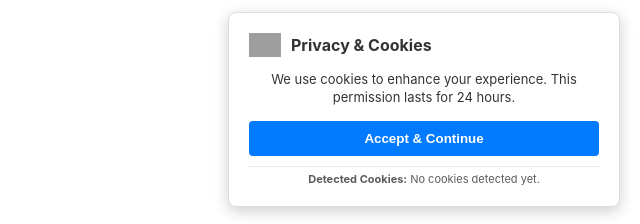
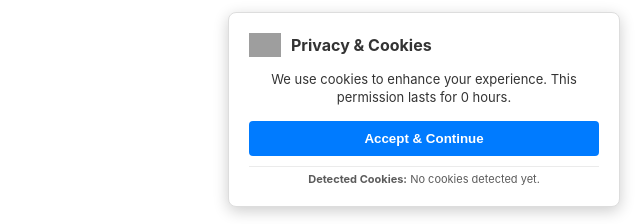
Before and after one commit to tsprego/simple-gdpr-widget, a plain HTML site: page index.html in a window 1280 px wide. Shown: the part 573-797 px from the top of the page, 640-1280 px from the left. Drawn offline with Linux system fonts and the light colour scheme; grey boxes are pictures that could not be loaded.

Commit message:
Update GDPR logo and validity hours

```diff
--- a/index.html
+++ b/index.html
@@ -9,9 +9,9 @@
 
     <script>
         window.GDPR_CONFIG = {
-            logo: 'https://github.githubassets.com/images/modules/logos_page/GitHub-Mark.png',
+            logo: 'http://webtest.tsprego.dk/Logo/SmallLogo.png',
             theme: 1,
-            validityHours: 24
+            validityHours: 0
         };
     </script>
 
```
